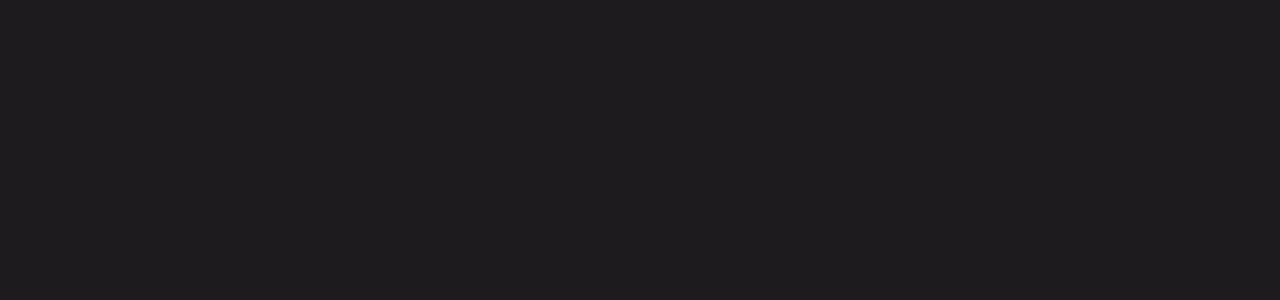
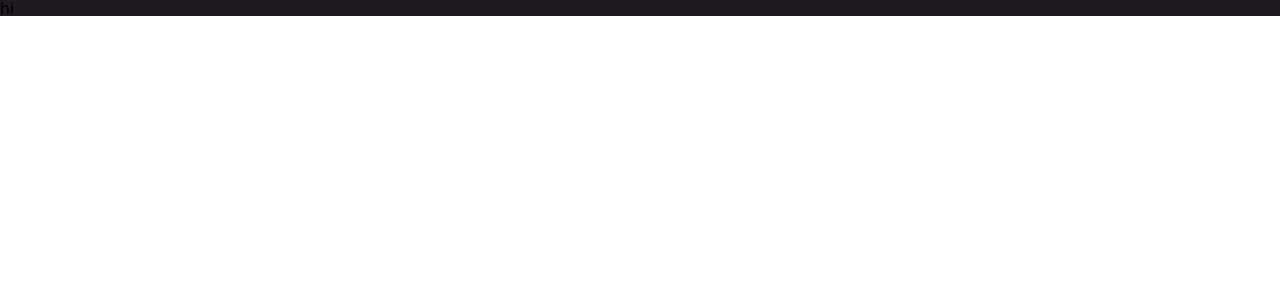
Before and after one commit to tanyabrassie/clarksonbot2, a React (Vite) app: page / in a window 1280 px wide. Shown: the top 300 px of the page. Built offline with nearby package versions, Linux system fonts and the light colour scheme.

Commit message:
TEMPORARILY HIDE SPLASH PAGE

```diff
--- a/src/App.tsx
+++ b/src/App.tsx
@@ -1,6 +1,6 @@
 import { useState, useEffect } from "react";
 import { Header } from "./components/Header/Header";
-import { SplashPage } from "./components/Splashpage";
+// import { SplashPage } from "./components/Splashpage";
 
 function App() {
   const [showSplash, setShowSplash] = useState(true);
@@ -19,7 +19,7 @@
   return (
     <>
       <Header />
-      {showSplash && <SplashPage />}
+      {showSplash}
     </>
   );
 }
```
